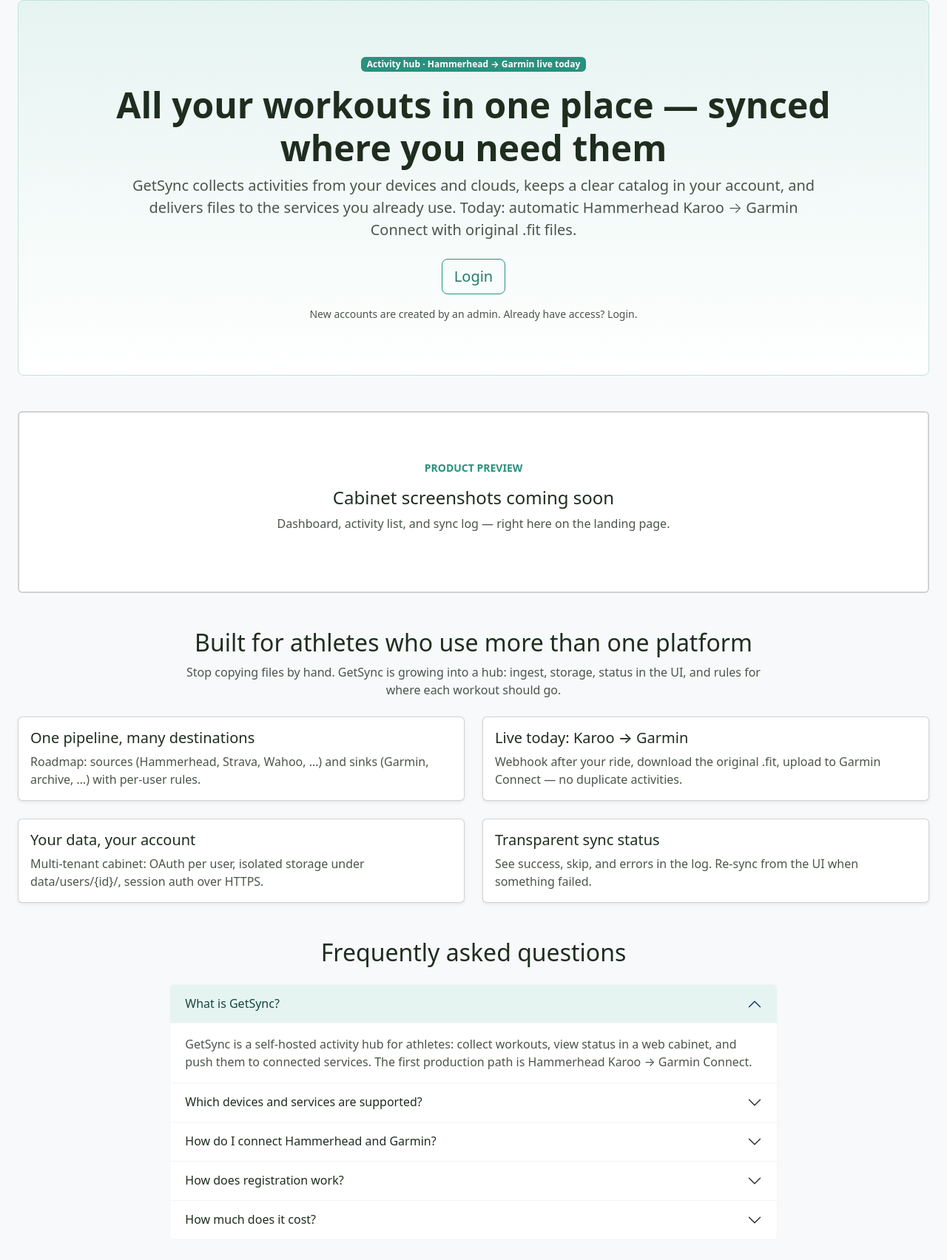
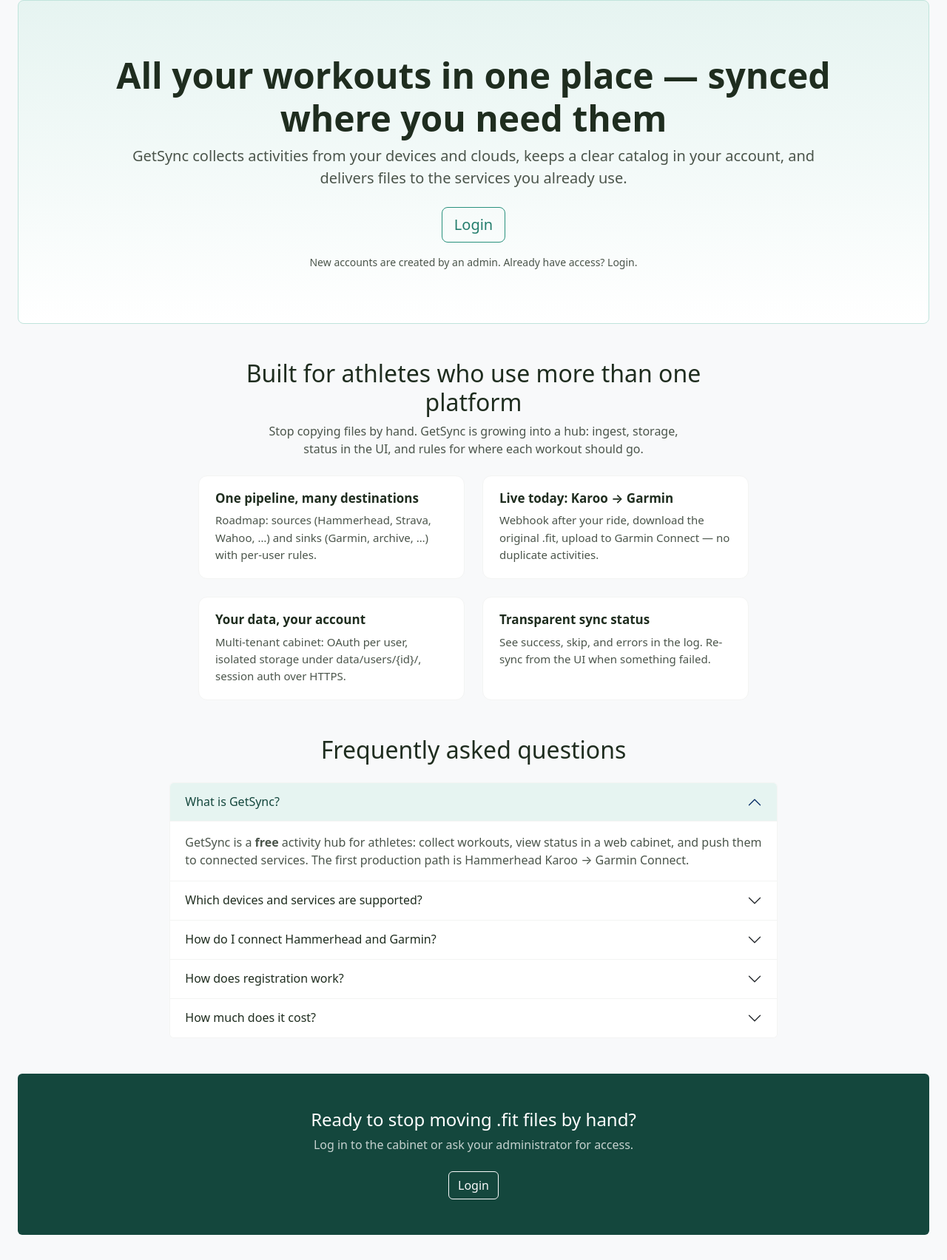
Before and after one commit to segallar/fit-sinc, a FastAPI app: page / in a window 1280 px wide. Shown: the part 87-1791 px from the top of the page at 74% size. Run offline with FastAPI, Linux system fonts and the light colour scheme.

Commit message:
refactor(web): упростить лендинг и тексты про бесплатный сервис
Убраны hero-плашка, preview-блок и лишние подсказки; benefits — узкая
сетка по центру; FAQ — GetSync как бесплатный сервис; preview в PLAN 2.11.4.

Co-authored-by: Cursor <cursoragent@cursor.com>

```diff
--- a/getsync/web/site_i18n.py
+++ b/getsync/web/site_i18n.py
@@ -28,20 +28,14 @@ _EN: dict[str, Any] = {
     "nav_faq": "FAQ",
     "nav_login": "Login",
     "nav_signup": "Sign up",
-    "hero_badge": "Activity hub · Hammerhead → Garmin live today",
     "hero_title": "All your workouts in one place — synced where you need them",
     "hero_lead": (
         "GetSync collects activities from your devices and clouds, keeps a clear catalog "
-        "in your account, and delivers files to the services you already use. "
-        "Today: automatic Hammerhead Karoo → Garmin Connect with original .fit files."
+        "in your account, and delivers files to the services you already use."
     ),
     "hero_cta_signup": "Sign up — free to start",
     "hero_cta_login": "Login",
-    "hero_hint_open": "After signup, connect Hammerhead and Garmin in Settings.",
     "hero_hint_closed": "New accounts are created by an admin. Already have access? Login.",
-    "preview_label": "Product preview",
-    "preview_title": "Cabinet screenshots coming soon",
-    "preview_body": "Dashboard, activity list, and sync log — right here on the landing page.",
     "benefits_title": "Built for athletes who use more than one platform",
     "benefits_lead": (
         "Stop copying files by hand. GetSync is growing into a hub: ingest, storage, "
@@ -70,7 +64,7 @@ _EN: dict[str, Any] = {
         {
             "q": "What is GetSync?",
             "a": (
-                "GetSync is a self-hosted activity hub for athletes: collect workouts, "
+                "GetSync is a <strong>free</strong> activity hub for athletes: collect workouts, "
                 "view status in a web cabinet, and push them to connected services. "
                 "The first production path is Hammerhead Karoo → Garmin Connect."
             ),
@@ -102,9 +96,9 @@ _EN: dict[str, Any] = {
         {
             "q": "How much does it cost?",
             "a": (
-                "GetSync is <strong>free to run for yourself</strong>: deploy on your VPS or home server "
-                "(self-hosted). You pay only for hosting and API access to third-party services. "
-                "There are no GetSync subscription tiers today."
+                "GetSync is a <strong>free service</strong>. We do not charge subscription fees "
+                "or usage tiers for GetSync. Hammerhead, Garmin, and other platforms have their "
+                "own terms — GetSync only connects them for you."
             ),
         },
     ],
@@ -121,20 +115,14 @@ _RU: dict[str, Any] = {
     "nav_faq": "Вопросы",
     "nav_login": "Login",
     "nav_signup": "Sign up",
-    "hero_badge": "Хаб активностей · Hammerhead → Garmin уже в проде",
     "hero_title": "Все ваши тренировки в одном месте — и дальше куда нужно",
     "hero_lead": (
         "GetSync собирает активности с устройств и облаков, ведёт каталог в вашем аккаунте "
-        "и доставляет файлы в нужные сервисы. Сейчас в production: автоматический "
-        "Hammerhead Karoo → Garmin Connect с оригинальными .fit."
+        "и доставляет файлы в нужные сервисы."
     ),
     "hero_cta_signup": "Sign up — бесплатный старт",
     "hero_cta_login": "Login",
-    "hero_hint_open": "После регистрации подключите Hammerhead и Garmin в Settings.",
     "hero_hint_closed": "Новые аккаунты создаёт администратор. Уже есть доступ — Login.",
-    "preview_label": "Превью продукта",
-    "preview_title": "Скриншоты кабинета — скоро",
-    "preview_body": "Дашборд, список активностей и лог синхронизации появятся на этой странице.",
     "benefits_title": "Для спортсменов на нескольких платформах",
     "benefits_lead": (
         "Без ручного копирования файлов. GetSync развивается как хаб: приём, хранение, "
@@ -163,7 +151,7 @@ _RU: dict[str, Any] = {
         {
             "q": "Что такое GetSync?",
             "a": (
-                "GetSync — self-hosted хаб активностей для спортсменов: сбор тренировок, "
+                "GetSync — <strong>бесплатный</strong> хаб активностей для спортсменов: сбор тренировок, "
                 "кабинет со статусами и доставка в подключённые сервисы. "
                 "Первый рабочий сценарий — Hammerhead Karoo → Garmin Connect."
             ),
@@ -194,9 +182,9 @@ _RU: dict[str, Any] = {
         {
             "q": "Сколько это стоит?",
             "a": (
-                "GetSync <strong>бесплатен для self-hosted</strong>: разверните на своём VPS или домашнем сервере. "
-                "Вы платите только за хостинг и доступ к API сторонних сервисов. "
-                "Подписок GetSync сейчас нет."
+                "GetSync — <strong>бесплатный сервис</strong>. Мы не берём плату за подписку "
+                "или использование GetSync. У Hammerhead, Garmin и других платформ — свои условия; "
+                "GetSync только связывает их для вас."
             ),
         },
     ],
--- a/getsync/web/static/app.css
+++ b/getsync/web/static/app.css
@@ -49,6 +49,44 @@ body {
   background-color: var(--getsync-bg-warm);
 }
 
+/* Landing: narrow centered columns (fitsync.io-style feature grid) */
+.getsync-section-narrow {
+  max-width: 48rem;
+  margin-inline: auto;
+  padding-inline: 0.75rem;
+}
+
+.getsync-section-lead {
+  max-width: 36rem;
+}
+
+.getsync-feature-card {
+  border: 1px solid var(--getsync-border);
+  border-radius: 0.75rem;
+  box-shadow: none;
+  transition: box-shadow 0.2s ease;
+}
+
+.getsync-feature-card:hover {
+  box-shadow: 0 10px 15px -3px rgba(31, 45, 31, 0.08);
+}
+
+.getsync-feature-card .card-body {
+  padding: 1.25rem 1.375rem;
+}
+
+.getsync-feature-card .card-title {
+  font-size: 1.0625rem;
+  font-weight: 600;
+  margin-bottom: 0.5rem;
+}
+
+.getsync-feature-card .card-text {
+  font-size: 0.9375rem;
+  line-height: 1.55;
+  margin-bottom: 0;
+}
+
 .getsync-cta-dark {
   background-color: var(--getsync-primary-900) !important;
   border: none;
--- a/getsync/web/templates/pages/site/home.html
+++ b/getsync/web/templates/pages/site/home.html
@@ -5,7 +5,6 @@
 {% block page_content %}
 <section class="py-5 getsync-hero rounded-3 mb-5">
   <div class="container py-4 text-center">
-    <span class="badge bg-primary mb-3">{{ t.hero_badge }}</span>
     <h2 class="display-5 fw-bold">{{ t.hero_title }}</h2>
     <p class="lead text-muted mx-auto col-lg-10">{{ t.hero_lead }}</p>
     <div class="d-flex flex-column flex-sm-row gap-2 justify-content-center mt-4">
@@ -14,38 +13,30 @@
       {% endif %}
       <a href="/app/login" class="btn btn-outline-primary btn-lg">{{ t.hero_cta_login }}</a>
     </div>
-    <p class="small text-muted mt-3 mb-0">
-      {% if registration_open %}{{ t.hero_hint_open }}{% else %}{{ t.hero_hint_closed }}{% endif %}
-    </p>
-  </div>
-</section>
-
-<section class="mb-5" aria-label="{{ t.preview_label }}">
-  <div class="card border-2 border-dashed text-center py-5">
-    <div class="card-body">
-      <p class="text-primary fw-semibold text-uppercase small">{{ t.preview_label }}</p>
-      <h3 class="h4">{{ t.preview_title }}</h3>
-      <p class="text-muted col-lg-8 mx-auto">{{ t.preview_body }}</p>
-    </div>
+    {% if not registration_open %}
+    <p class="small text-muted mt-3 mb-0">{{ t.hero_hint_closed }}</p>
+    {% endif %}
   </div>
 </section>
 
 <section id="benefits" class="mb-5 scroll-mt-5">
+  <div class="getsync-section-narrow">
     <div class="text-center mb-4">
       <h3 class="h2">{{ t.benefits_title }}</h3>
-    <p class="text-muted col-lg-8 mx-auto">{{ t.benefits_lead }}</p>
+      <p class="text-muted mx-auto getsync-section-lead">{{ t.benefits_lead }}</p>
     </div>
-  <div class="row g-4">
+    <div class="row g-3 g-md-4 justify-content-center">
       {% for item in t.benefits %}
-    <div class="col-md-6">
-      <div class="card h-100 shadow-sm">
+      <div class="col-12 col-sm-10 col-md-6">
+        <div class="card h-100 getsync-feature-card">
           <div class="card-body">
-          <h4 class="h5 card-title">{{ item.title }}</h4>
+            <h4 class="card-title">{{ item.title }}</h4>
             <p class="card-text text-muted">{{ item.body }}</p>
           </div>
         </div>
       </div>
       {% endfor %}
+    </div>
   </div>
 </section>
 
```
Also changed, not shown: docs/PLAN.md (+6 -3 lines). Lines whose indentation alone changed are shown as unchanged.
